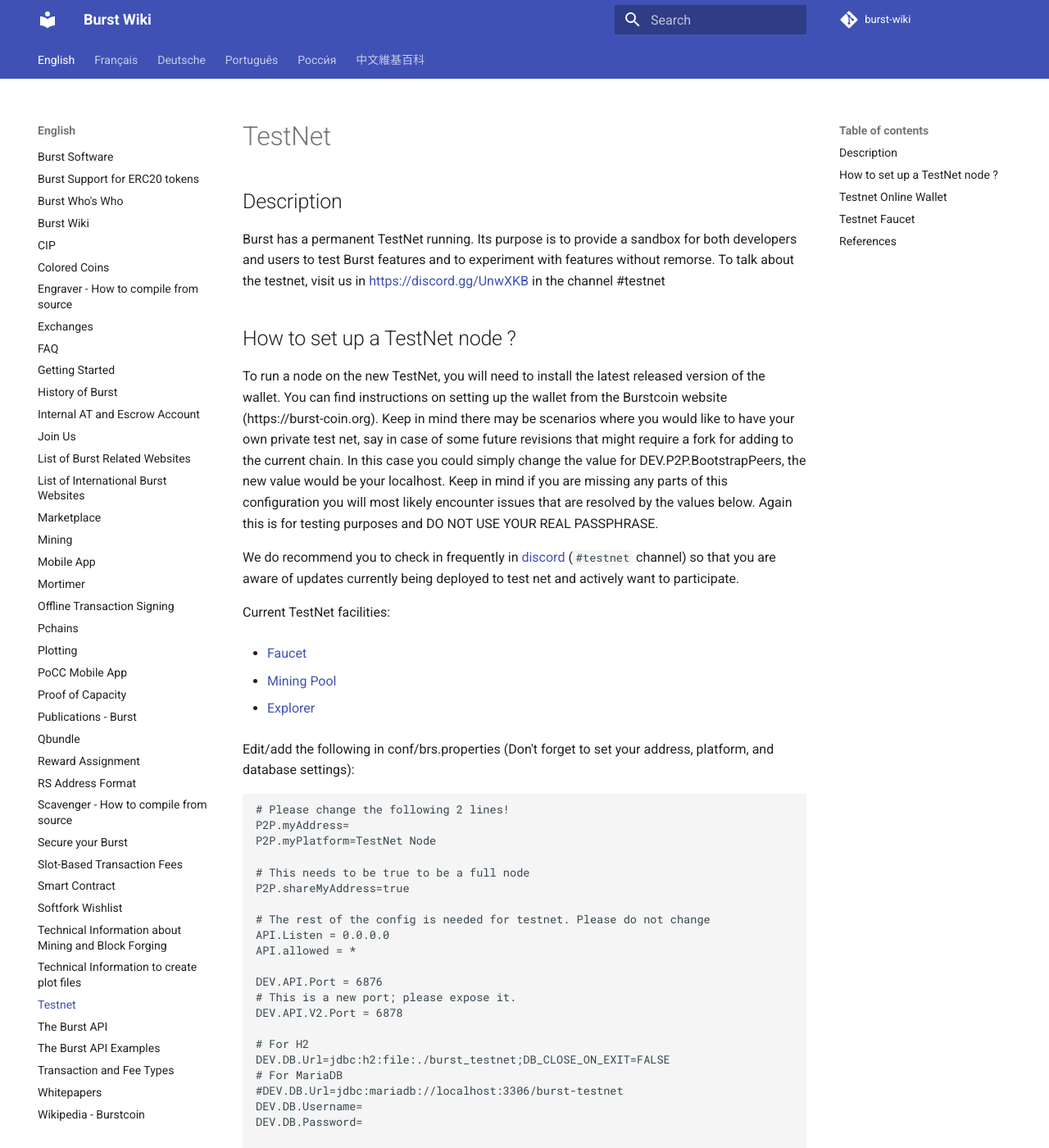
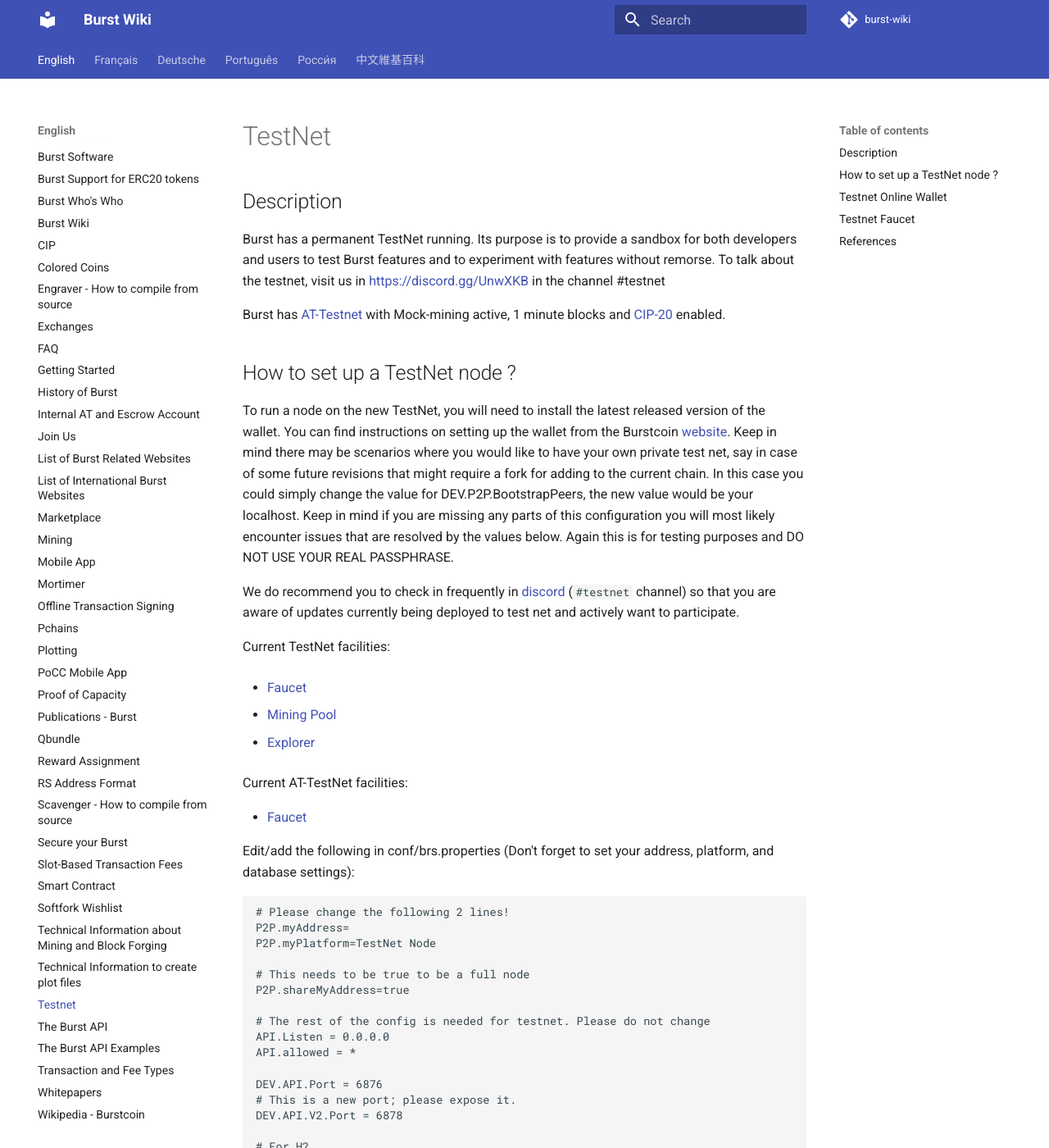
Before and after one commit to burst-apps-team/burst-wiki, an MkDocs documentation site: the page built from docs/en/testnet.md, in a window 1280 px wide and 1400 px high. Shown: the whole window at 82% size. Built offline with MkDocs 1.6.1 and Material for MkDocs 9.7.7, drawn with Linux system fonts in a browser that asks for light colours; comment, search, counter and statistics services are not loaded; old or Windows-style settings are respelled for this version of MkDocs; some of the changed text lies outside the part shown.

Commit message:
Update testnet.md
Added AT-testnet,  fixed some links

````diff
--- a/docs/en/testnet.md
+++ b/docs/en/testnet.md
@@ -4,9 +4,11 @@
 
 Burst has a permanent TestNet running. Its purpose is to provide a sandbox for both developers and users to test Burst features and to experiment with features without remorse. To talk about the testnet, visit us in <https://discord.gg/UnwXKB> in the channel \#testnet
 
+Burst has [AT-Testnet](http://at-testnet.burst-alliance.org:6876/) with Mock-mining active, 1 minute blocks and [CIP-20](https://github.com/burst-apps-team/CIPs/blob/master/cip-0020.md) enabled.
+
 ## How to set up a TestNet node ?
 
-To run a node on the new TestNet, you will need to install the latest released version of the wallet. You can find instructions on setting up the wallet from the Burstcoin website (https://burst-coin.org). Keep in mind there may be scenarios where you would like to have your own private test net, say in case of some future revisions that might require a fork for adding to the current chain. In this case you could simply change the value for DEV.P2P.BootstrapPeers, the new value would be your localhost. Keep in mind if you are missing any parts of this configuration you will most likely encounter issues that are resolved by the values below. Again this is for testing purposes and DO NOT USE YOUR REAL PASSPHRASE.
+To run a node on the new TestNet, you will need to install the latest released version of the wallet. You can find instructions on setting up the wallet from the Burstcoin [website](https://burst-coin.org). Keep in mind there may be scenarios where you would like to have your own private test net, say in case of some future revisions that might require a fork for adding to the current chain. In this case you could simply change the value for DEV.P2P.BootstrapPeers, the new value would be your localhost. Keep in mind if you are missing any parts of this configuration you will most likely encounter issues that are resolved by the values below. Again this is for testing purposes and DO NOT USE YOUR REAL PASSPHRASE.
 
 We do recommend you to check in frequently in [discord](https://discord.gg/9S3eUBy) (`#testnet` channel) so that you are aware of updates currently being deployed to test net and actively want to participate.
 
@@ -17,6 +19,10 @@ Current TestNet facilities:
 * [Mining Pool](http://75.100.126.230:8124/)
 
 * [Explorer](http://explorer.testnet.burst.devtrue.net/)
+
+Current AT-TestNet facilities:
+
+* [Faucet](http://at-testnet.burst-alliance.org:7777/)
 
 Edit/add the following in conf/brs.properties (Don't forget to set your address, platform, and database settings):
 
@@ -63,9 +69,9 @@ DEV.poc2.startBlock = 0
 DEV.rewardRecipient.startBlock = 6500
 ```
 
-If you just need testnet wallet for testing please use this link (http://3.16.150.48:6876/index.html#). If you want to use your own desired peer, you can just change ip addresses.
+If you just need testnet wallet for testing please use this [link](http://3.16.150.48:6876/index.html#). If you want to use your own desired peer, you can just change ip addresses.
 
-You can get the testnet coins at this faucet (http://burstcoin.cc:7777/)
+You can get the testnet coins at this [faucet](http://burstcoin.cc:7777/)
 
 If for any reason you need to reset your peer, a fast easy way to do it is as follows:
 
````
